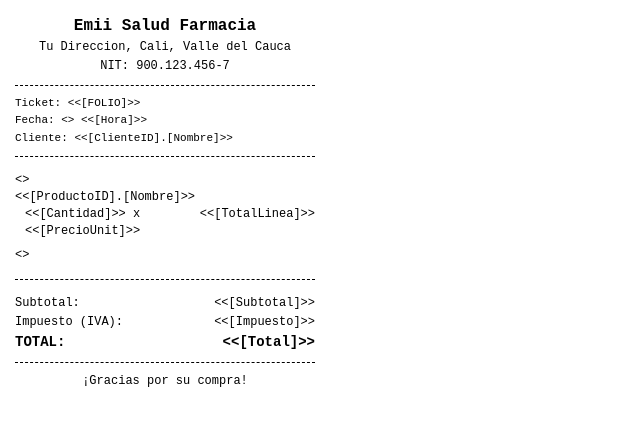
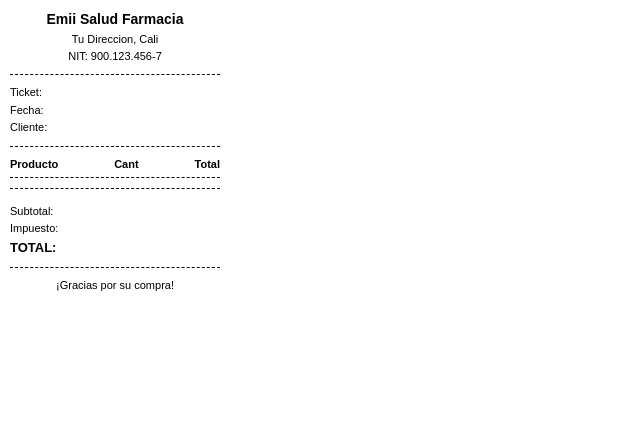
Before and after one commit to Appsheet-jm456/EmiiSaludTikect, a plain HTML site: page index.html in a window 1280 px wide. Shown: the whole page, without its empty margins (0-640 px from the left). Drawn offline with Linux system fonts and the light colour scheme.

Commit message:
Update index.html

```diff
--- a/index.html
+++ b/index.html
@@ -1,54 +1,60 @@
 <!DOCTYPE html>
-<html>
+<html lang="es">
 <head>
-    <title>Ticket de Venta - Emii Salud</title>
+    <meta charset="UTF-8" />
+    <title>Ticket de Venta</title>
     <style>
-        body { font-family: 'Courier New', Courier, monospace; font-size: 12px; line-height: 1.4; color: #000; margin: 0; padding: 0; }
-        .ticket-box { width: 300px; padding: 15px; }
+        body {
+            /* --- CAMBIO DE FUENTE --- */
+            font-family: Arial, sans-serif, 'Courier New', monospace;
+            font-size: 11px;
+            line-height: 1.4;
+            color: #000;
+            margin: 0;
+            padding: 0;
+        }
+        .ticket { width: 210px; padding: 10px; }
         .header, .footer { text-align: center; }
-        .header h2 { margin: 0; font-size: 16px; }
-        .header p, .footer p { margin: 2px 0; }
-        .info p { margin: 2px 0; font-size: 11px; }
-        .item-list { margin: 15px 0; }
-        .item { margin-bottom: 8px; }
-        .item-line-2 { display: flex; justify-content: space-between; padding-left: 10px; }
+        .header h2 { margin: 0; font-size: 14px; font-weight: bold; }
+        .header p, .footer p, .info p { margin: 2px 0; }
+        .item-list-header { display: flex; justify-content: space-between; font-weight: bold; border-bottom: 1px dashed #000; padding-bottom: 5px; margin-bottom: 5px; }
+        .item-list-header .desc { text-align: left; }
+        .item-list-header .qty, .item-list-header .total { text-align: right; }
+        .item { margin-bottom: 5px; }
+        .item-line-2 { display: flex; justify-content: space-between; padding-left: 8px; }
         .totals { margin-top: 15px; }
         .totals p { display: flex; justify-content: space-between; margin: 2px 0; }
-        .totals .total-final p { font-weight: bold; font-size: 14px; }
+        .totals .total-final p { font-weight: bold; font-size: 13px; }
         hr { border: none; border-top: 1px dashed #000; margin: 10px 0; }
     </style>
 </head>
 <body>
-    <div class="ticket-box">
+    <div class="ticket">
         <div class="header">
-            <h2>Emii Salud Farmacia</h2>
-            <p>Tu Direccion, Cali, Valle del Cauca</p>
-            <p>NIT: 900.123.456-7</p>
+            <h2 id="nombre-empresa"></h2>
+            <p id="direccion-empresa"></p>
+            <p id="nit-empresa"></p>
         </div>
         <hr>
         <div class="info">
-            <p>Ticket: <<[FOLIO]>></p>
-            <p>Fecha: <<TEXT([Fecha], "DD/MM/YY")>> <<[Hora]>></p>
-            <p>Cliente: <<[ClienteID].[Nombre]>></p>
+            <p>Ticket: <span id="ticket-id"></span></p>
+            <p>Fecha: <span id="fecha"></span></p>
+            <p>Cliente: <span id="cliente"></span></p>
         </div>
         <hr>
-        <div class="item-list">
-            <<Start: [Related Detalle Ventas]>>
-            <div class="item">
-                <div class="item-line-1"><<[ProductoID].[Nombre]>></div>
-                <div class="item-line-2">
-                    <span><<[Cantidad]>> x <<[PrecioUnit]>></span>
-                    <span><<[TotalLinea]>></span>
-                </div>
+        <div class="item-list-header">
+            <span class="desc">Producto</span>
+            <span class="qty">Cant</span>
+            <span class="total">Total</span>
+        </div>
+        <div class="item-list" id="lista-items">
             </div>
-            <<End>>
-        </div>
         <hr>
         <div class="totals">
-            <p><span>Subtotal:</span> <span><<[Subtotal]>></span></p>
-            <p><span>Impuesto (IVA):</span> <span><<[Impuesto]>></span></p>
+            <p><span>Subtotal:</span> <span id="subtotal"></span></p>
+            <p><span>Impuesto:</span> <span id="impuesto"></span></p>
             <div class="total-final">
-                <p><span>TOTAL:</span> <span><<[Total]>></span></p>
+                <p><span>TOTAL:</span> <span id="total"></span></p>
             </div>
         </div>
         <div class="footer">
@@ -56,5 +62,42 @@
             <p>¡Gracias por su compra!</p>
         </div>
     </div>
+
+    <script>
+        window.onload = function() {
+            const params = new URLSearchParams(window.location.search);
+            document.getElementById('nombre-empresa').innerText = params.get('empresa') || 'Emii Salud Farmacia';
+            document.getElementById('direccion-empresa').innerText = params.get('direccion') || 'Tu Direccion, Cali';
+            document.getElementById('nit-empresa').innerText = params.get('nit') || 'NIT: 900.123.456-7';
+            document.getElementById('ticket-id').innerText = params.get('folio');
+            document.getElementById('fecha').innerText = params.get('fecha');
+            document.getElementById('cliente').innerText = params.get('cliente');
+            document.getElementById('subtotal').innerText = params.get('subtotal');
+            document.getElementById('impuesto').innerText = params.get('impuesto');
+            document.getElementById('total').innerText = params.get('total');
+
+            const cantidades = (params.get('cantidades') || '').split(',');
+            const descripciones = (params.get('descripciones') || '').split(',');
+            const precios = (params.get('precios') || '').split(',');
+            const totalesLinea = (params.get('totales_linea') || '').split(',');
+
+            const divListaItems = document.getElementById('lista-items');
+            let itemsHTML = '';
+
+            if (descripciones.length > 0 && descripciones[0]) {
+                for (let i = 0; i < descripciones.length; i++) {
+                    let item = `<div class="item">
+                                    <div class="item-line-1">${descripciones[i]}</div>
+                                    <div class="item-line-2">
+                                        <span>${cantidades[i]} x ${precios[i]}</span>
+                                        <span>${totalesLinea[i]}</span>
+                                    </div>
+                                </div>`;
+                    itemsHTML += item;
+                }
+            }
+            divListaItems.innerHTML = itemsHTML;
+        };
+    </script>
 </body>
 </html>
```
